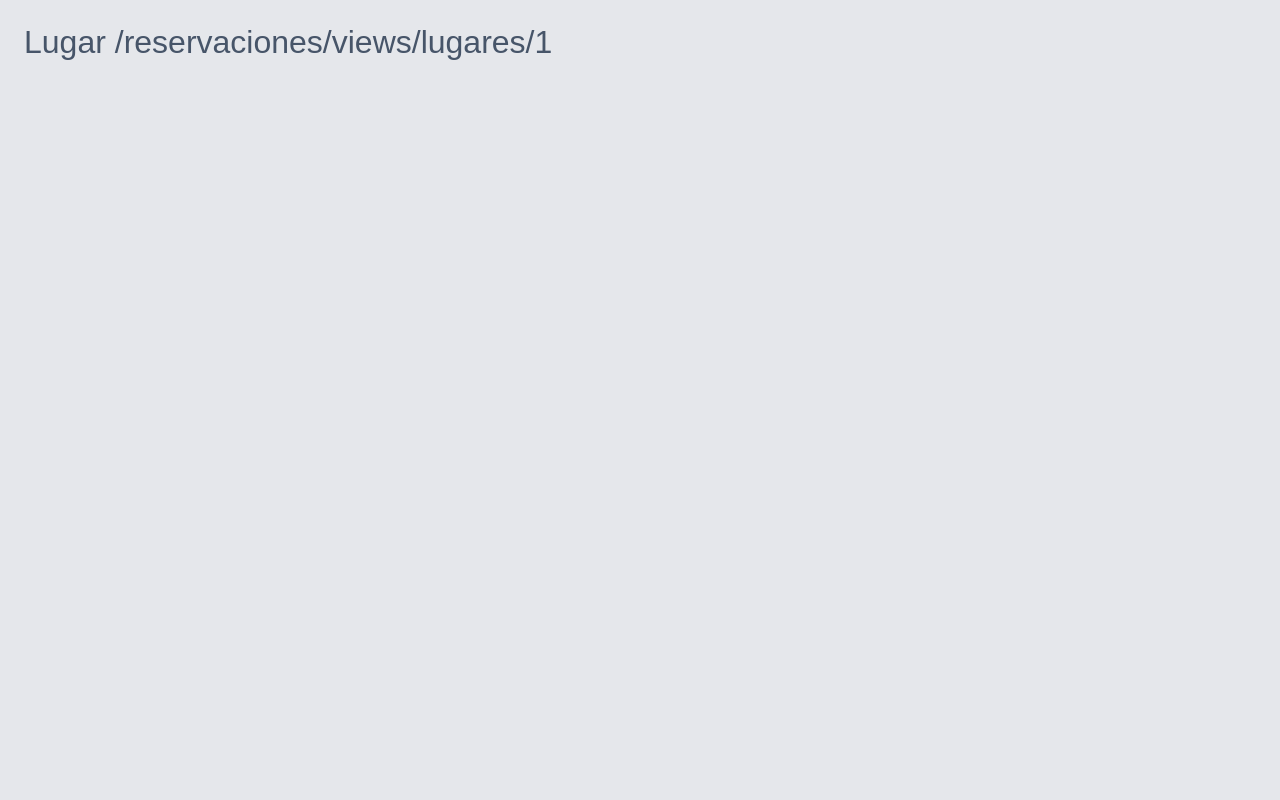
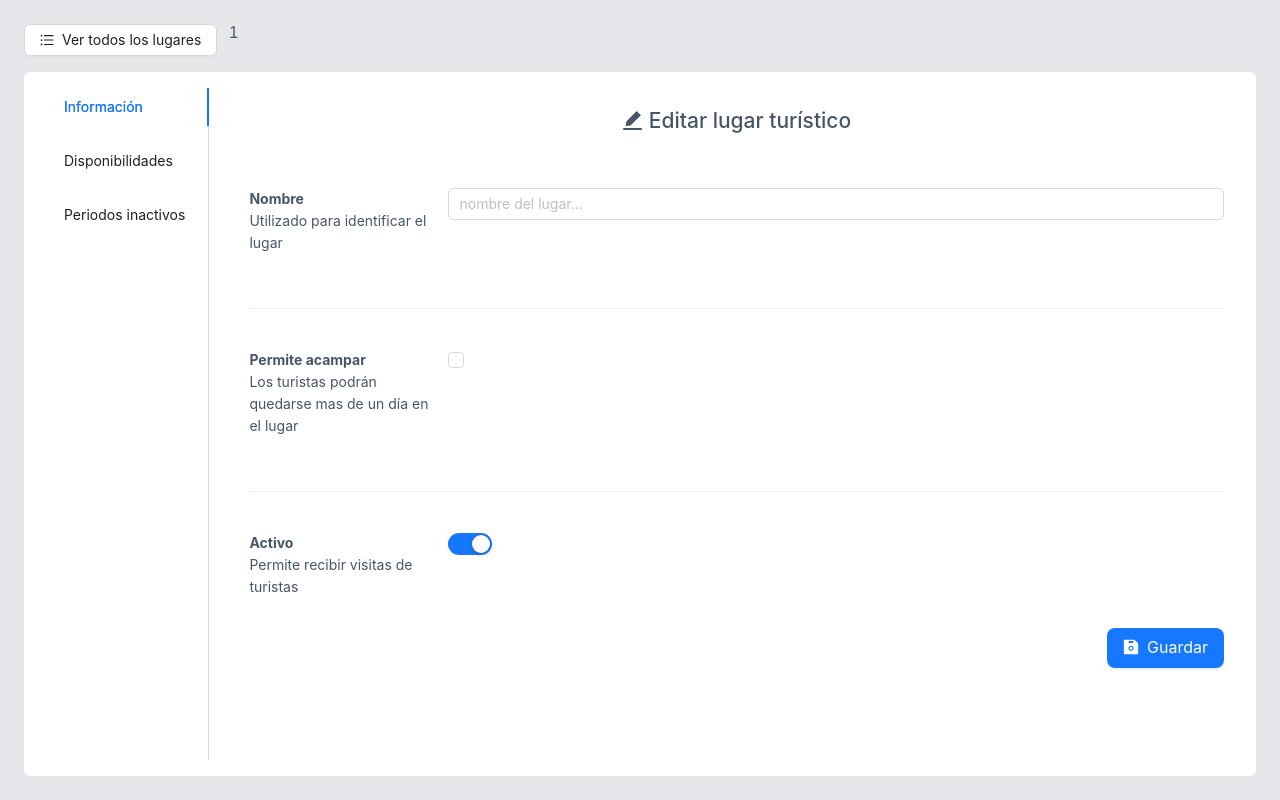
Before and after one commit to danielparrillas/modulo-reservaciones, a React (Vite) app in the folder src/view-mantenimientos-with-react/: page /reservaciones/views/lugares/1 in a window 1280 px wide. Built offline with nearby package versions, Linux system fonts and the light colour scheme.

Commit message:
se mejoraron las rutas

```diff
--- a/src/view-mantenimientos-with-react/src/components/tabs/TabsLugar.tsx
+++ b/src/view-mantenimientos-with-react/src/components/tabs/TabsLugar.tsx
@@ -17,7 +17,7 @@ export default function TabsLugar() {
           type="default"
           icon={<UnorderedListOutlined />}
           onClick={() => {
-            //setVista("table"); //! corregir
+            //ysetVista("table"); //! corregir
           }}
           disabled={modo === "guardando"}
         >
--- a/src/view-mantenimientos-with-react/src/main.tsx
+++ b/src/view-mantenimientos-with-react/src/main.tsx
@@ -21,7 +21,7 @@ const router = createBrowserRouter([
     errorElement: <ErrorPage />,
   },
   {
-    path: "/reservaciones/views/lugares/:lugarId",
+    path: "/reservaciones/views/lugares/:lugar",
     element: <LugarPage />,
     errorElement: <ErrorPage />,
   },
--- a/src/view-mantenimientos-with-react/src/pages/[lugar].tsx
+++ b/src/view-mantenimientos-with-react/src/pages/[lugar].tsx
@@ -1,5 +1,76 @@
+// 🖌️ AntDesign
+import { UnorderedListOutlined } from "@ant-design/icons";
+import { Button, Tabs, message } from "antd";
+// 🌐 Librerias de terceros
 import { useLocation } from "react-router-dom";
+import { useNavigate } from "react-router-dom";
+// 😁 Componentes y funciones propias
+import { useLayoutStore } from "../hooks/layoutStore";
+import { useLugarStore } from "../hooks/lugarStore";
+import TabLugarInformacion from "../components/tabs/TabLugarInformacion";
+import TabLugarDisponibilidades from "../components/tabs/TabLugarDisponibilidades";
+import TabPeriodosDeshabilitados from "../components/tabs/TabPeriodosDeshabilitados";
+import { useEffect, useState } from "react";
 
 export default function LugarPage() {
-  return <h1>Lugar {useLocation().pathname}</h1>;
+  const { width } = useLayoutStore();
+  const { modo, setModo } = useLugarStore();
+  const { pathname } = useLocation();
+  const [path, setPath] = useState<string | null>();
+  const navigate = useNavigate();
+
+  useEffect(() => {
+    let url = pathname.split("/");
+    let urlLast = url[url.length - 1];
+    setPath(urlLast);
+
+    if (urlLast === "nuevo") setModo("nuevo");
+    else {
+      let id = parseInt(urlLast);
+      if (Number.isInteger(id)) setModo("edicion");
+      else message.error("Formato de id incompatible");
+    }
+  }, []);
+
+  return (
+    <div className=" flex flex-col gap-4 h-full">
+      <div className="flex gap-3">
+        <Button
+          type="default"
+          icon={<UnorderedListOutlined />}
+          onClick={() => {
+            navigate("/reservaciones/views/lugares");
+          }}
+          disabled={modo === "guardando"}
+        >
+          Ver todos los lugares
+        </Button>
+        {path}
+      </div>
+      <Tabs
+        defaultActiveKey="1"
+        tabPosition={width < 960 ? "top" : "left"}
+        items={[
+          {
+            key: "1",
+            label: `Información`,
+            children: <TabLugarInformacion />,
+          },
+          {
+            key: "2",
+            label: `Disponibilidades`,
+            children: <TabLugarDisponibilidades />,
+            disabled: modo === "nuevo" || modo === "guardando",
+          },
+          {
+            key: "3",
+            label: `Periodos inactivos`,
+            children: <TabPeriodosDeshabilitados />,
+            disabled: modo === "nuevo" || modo === "guardando",
+          },
+        ]}
+        className="bg-white p-4 rounded-md h-full overflow-auto"
+      />
+    </div>
+  );
 }
--- a/src/view-mantenimientos-with-react/src/pages/lugares.tsx
+++ b/src/view-mantenimientos-with-react/src/pages/lugares.tsx
@@ -1,16 +1,17 @@
-// AntDesign
+// 🖌️ AntDesign
 import {
   CheckCircleOutlined,
   ExclamationCircleOutlined,
   PlusOutlined,
+  ArrowRightOutlined,
 } from "@ant-design/icons";
 import { Table, Tag, Modal, Space, Button } from "antd";
 import { ColumnsType } from "antd/es/table";
-// Librerias de terceros
+// 🌐 Librerias de terceros
 import { useEffect, useState } from "react";
 import axios from "axios";
-// Componentes y funciones propias
-import { useLugarStore } from "../hooks/lugarStore";
+import { Link, useNavigate } from "react-router-dom";
+// 😁 Componentes y funciones propias
 
 interface Lugar {
   key: string;
@@ -60,11 +61,22 @@ const columns: ColumnsType<any> = [
       }
     },
   },
+  {
+    title: "",
+    dataIndex: "id",
+    key: "actions",
+    align: "center",
+    render: (id: number) => (
+      <Link to={`${id}`}>
+        <ArrowRightOutlined className="w-full" />
+      </Link>
+    ),
+  },
 ];
 
 export default function LugaresPage() {
   const [lugares, setLugares] = useState<Lugar[]>([]);
-  const { setLugar, setModo } = useLugarStore();
+  const navigate = useNavigate();
 
   const getLugares = async () => {
     await axios
@@ -100,10 +112,7 @@ export default function LugaresPage() {
         <Button
           type="primary"
           icon={<PlusOutlined />}
-          onClick={() => {
-            //setVista("tabs"); //! corregir
-            setModo("nuevo");
-          }}
+          onClick={() => navigate("nuevo")}
         >
           Agregar nuevo
         </Button>
@@ -114,16 +123,6 @@ export default function LugaresPage() {
           columns={columns}
           pagination={false}
           scroll={{ y: window.innerHeight - 160 }}
-          onRow={(record) => {
-            return {
-              onClick: () => {
-                //setVista("tabs"); //! corregir
-                setLugar(record);
-                setModo("edicion");
-              },
-            };
-          }}
-          rowClassName="cursor-pointer"
         />
       </div>
     </div>
```
